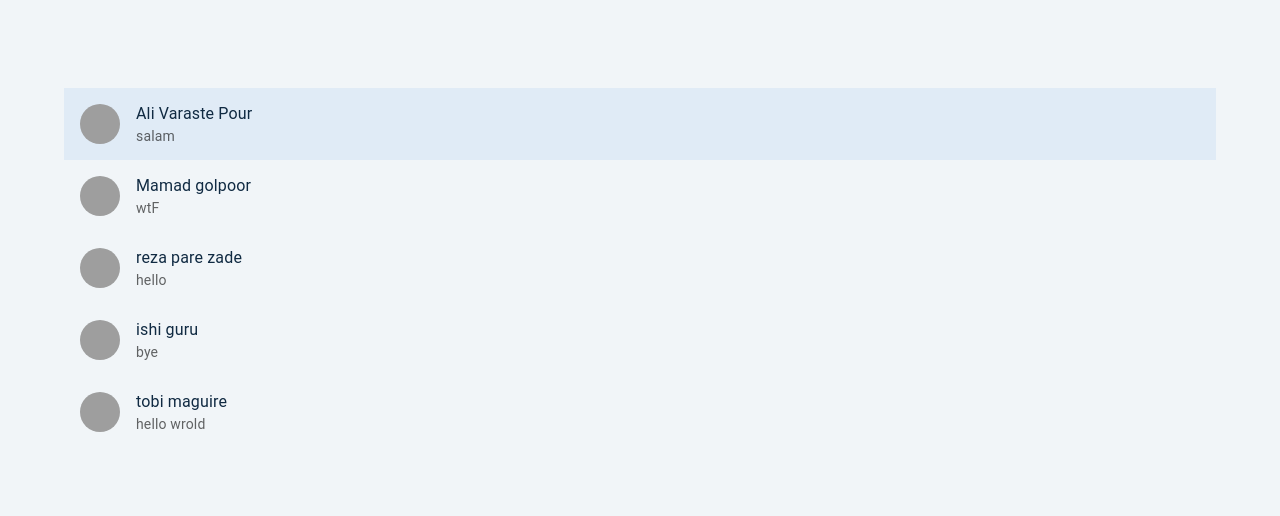
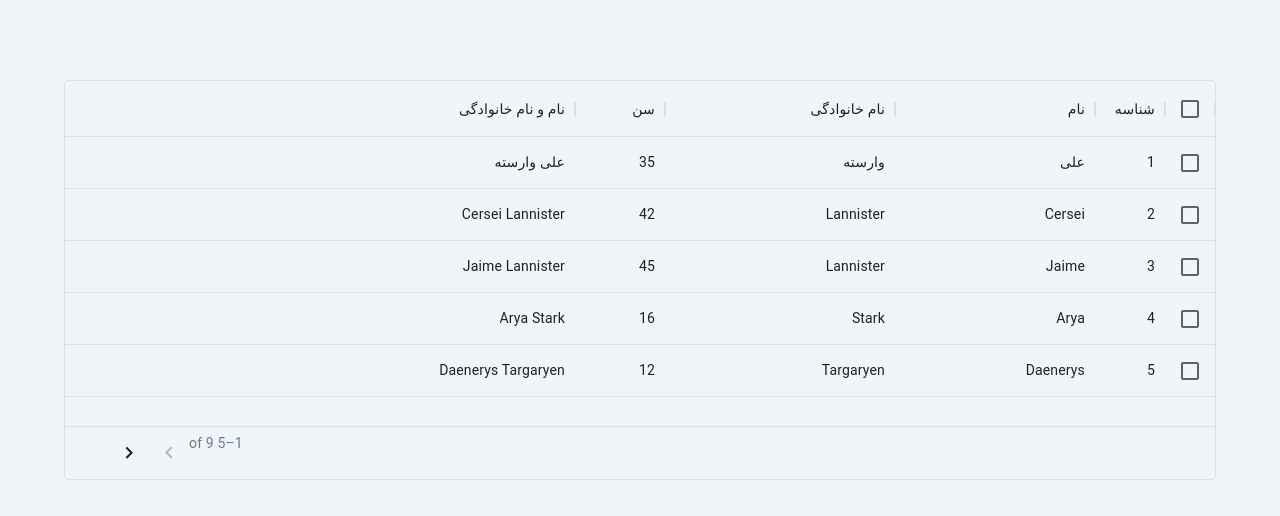
Before and after one commit to alivarastepour/react, a React (Create React App) app: page / in a window 1280 px wide. Shown: the top 516 px of the page. Built offline with nearby package versions, Linux system fonts and the light colour scheme; grey boxes are pictures that could not be loaded.

Commit message:
MUI DataGrid

```diff
--- a/src/App.js
+++ b/src/App.js
@@ -1,5 +1,5 @@
 import React from "react";
-import Setup from "./tutorial/28-MUI/List";
+import Setup from "./tutorial/28-MUI/DataGrid";
 function App() {
   return (
     <div className="container">
--- /dev/null
+++ b/src/tutorial/28-MUI/DataGrid.js
@@ -0,0 +1,53 @@
+import React from "react";
+import { DataGrid } from "@mui/x-data-grid";
+
+const Setup = () => {
+  const rows = [
+    { id: 1, lastName: "وارسته", firstName: "علی", age: 35 },
+    { id: 2, lastName: "Lannister", firstName: "Cersei", age: 42 },
+    { id: 3, lastName: "Lannister", firstName: "Jaime", age: 45 },
+    { id: 4, lastName: "Stark", firstName: "Arya", age: 16 },
+    { id: 5, lastName: "Targaryen", firstName: "Daenerys", age: 12 },
+    { id: 6, lastName: "Melisandre", firstName: null, age: 150 },
+    { id: 7, lastName: "Clifford", firstName: "Ferrara", age: 44 },
+    { id: 8, lastName: "Frances", firstName: "Rossini", age: 36 },
+    { id: 9, lastName: "Roxie", firstName: "Harvey", age: 65 },
+  ];
+
+  const columns = [
+    { field: "id", headerName: "شناسه", width: 70 },
+    { field: "firstName", headerName: "نام", width: 200 },
+    { field: "lastName", headerName: "نام خانوادگی", width: 230 },
+    {
+      field: "age",
+      headerName: "سن",
+      width: 90,
+    },
+    {
+      field: "fullName",
+      headerName: "نام و نام خانوادگی",
+      description: "This column has a value getter and is not sortable.",
+      sortable: false,
+      width: 500,
+      valueGetter: (params) =>
+        `${params.getValue(params.id, "firstName") || ""} ${
+          params.getValue(params.id, "lastName") || ""
+        }`,
+    },
+  ];
+  return (
+    <>
+      <div style={{ height: 400, width: "100%" }}>
+        <DataGrid
+          sx={{ direction: "rtl" }}
+          rows={rows}
+          columns={columns}
+          pageSize={5}
+          rowsPerPageOptions={[5]}
+          checkboxSelection
+        />
+      </div>
+    </>
+  );
+};
+export default Setup;
```
